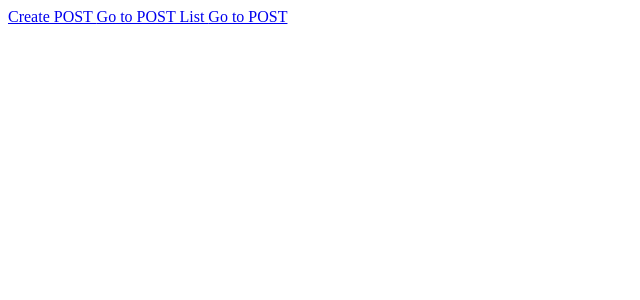
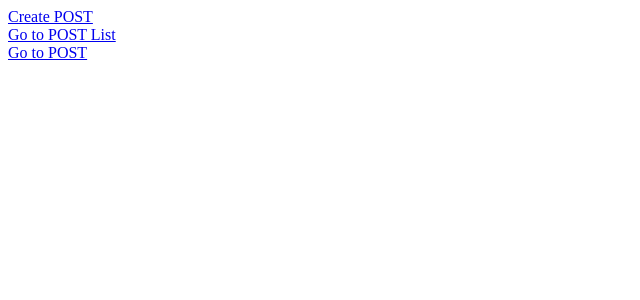
Before and after one commit to ilynnluo/nextjs-blog-admin, a Next.js app: page / in a window 1280 px wide. Shown: the top 300 px of the page, without its empty margins (0-640 px from the left). Built offline with nearby package versions, Linux system fonts and the light colour scheme.

Commit message:
> modify home page link layout

```diff
--- a/app/page.tsx
+++ b/app/page.tsx
@@ -5,7 +5,11 @@ export default function Home() {
     <main className="flex min-h-screen flex-col items-center justify-between p-24">
       <div>
         <Link href='/posts/create'> Create POST </Link>
+      </div>
+      <div>
         <Link href='/posts'> Go to POST List </Link>
+      </div>
+      <div>
         <Link href='/posts/1'> Go to POST </Link>
       </div>
     </main>
--- a/app/posts/create/page.tsx
+++ b/app/posts/create/page.tsx
@@ -410,6 +410,7 @@ export default function CreatePost() {
     setFileType(FileType.saved)
     setPost(updatingPost)
     console.log('save --- : ', post)
+    // api
   }
   const handlePublish = () => {
     setLoading(true)
--- a/app/posts/page.tsx
+++ b/app/posts/page.tsx
@@ -35,7 +35,7 @@ export interface PostProp {
 }
 
 export default function PostList() {
-  const [posts, setPosts] = useState<PostProp[] | null>(null)
+  const [posts, setPosts] = useState<PostProp[]>([])
   const getPostTitle = async () => {
     try {
       const { data: response } = await axios.get('http://localhost:3000/posts')
@@ -53,7 +53,8 @@ export default function PostList() {
     <MainLayout>
       <ul>
         {
-          posts?.map((post: PostProp) =>
+          posts.length > 0
+          ? posts.map((post: PostProp) =>
             <li key={post.id} className="p-4 w-4/5 text-slate-600 hover:bg-slate-100 hover:rounded-sm">
               <div className="flex justify-between">
                 <p>
@@ -64,6 +65,7 @@ export default function PostList() {
                 </button>
               </div>
             </li>)
+          : <div>no data</div>
         }
       </ul>
     </MainLayout>
```
